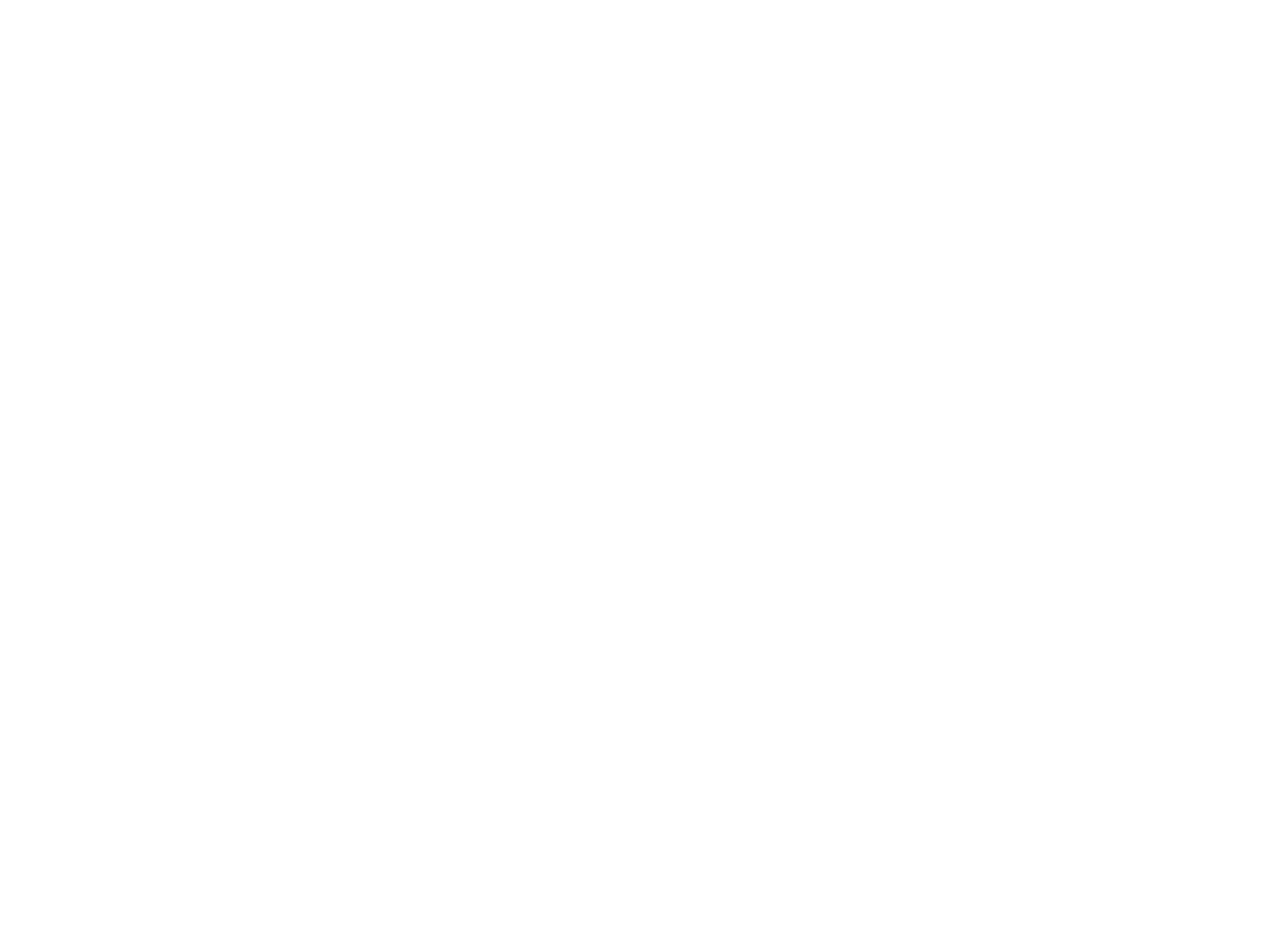
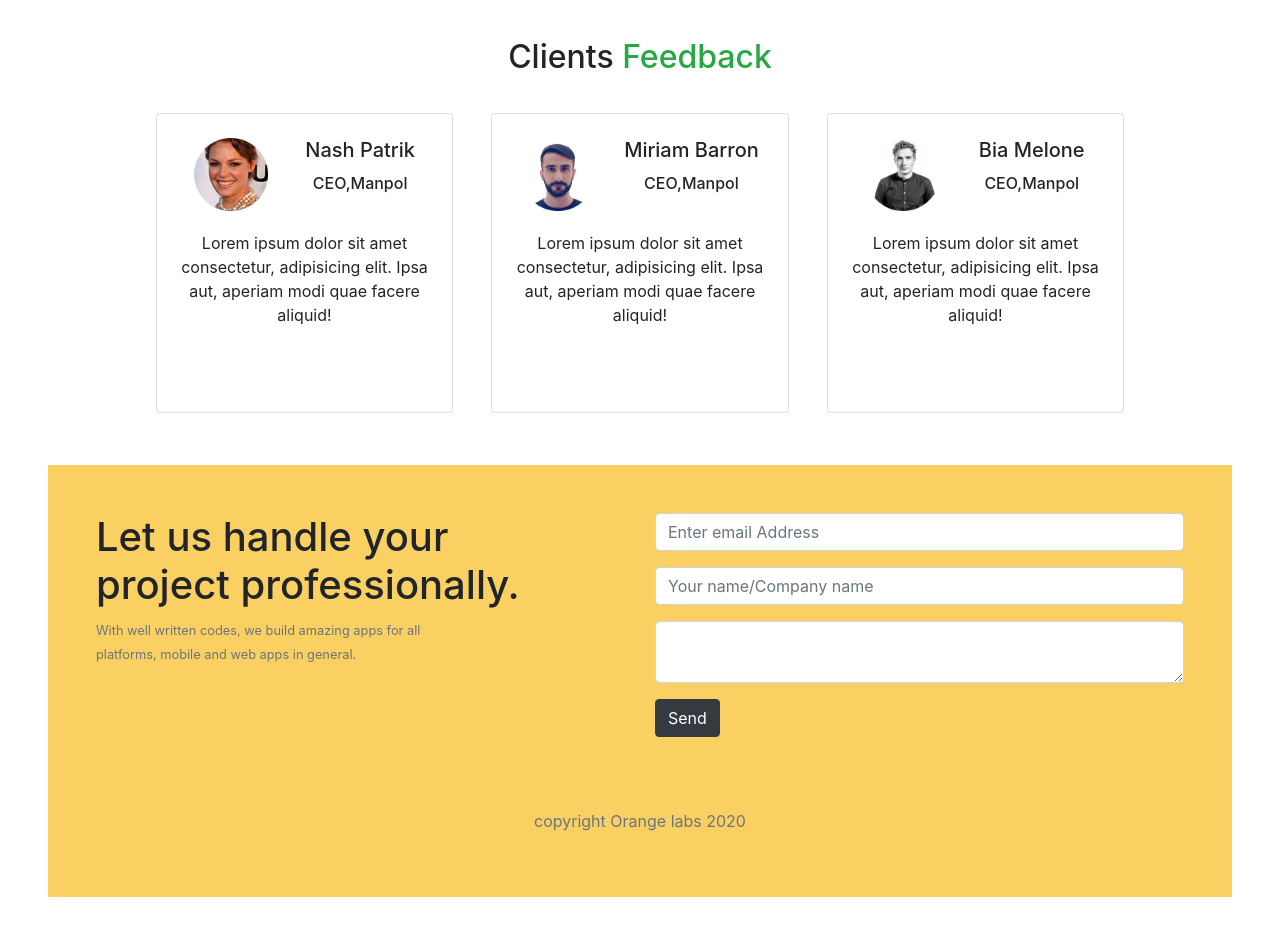
Before and after one commit to ShuvoDas1/creative-agency-client, a React (Create React App) app: page / in a window 1280 px wide. Shown: the part 1660-2596 px from the top of the page. Before the commit the page ends 1682 px from the top, so only its background shows below. Built offline with nearby package versions, Linux system fonts and the light colour scheme.

Commit message:
home section work done

```diff
--- /dev/null
+++ b/src/components/Home/ClientFeedback/ClientFeedback.css
@@ -0,0 +1,3 @@
+.card{
+    min-height: 300px;
+}
--- /dev/null
+++ b/src/components/Home/ClientFeedback/ClientFeedback.js
@@ -0,0 +1,23 @@
+import React from 'react';
+import './ClientFeedback.css'
+
+const ClientFeedback = ({feedback}) => {
+    return (
+        <div className='col-md-3 col-10 m-1'>
+            <div className="card text-center py-4">
+                <div className='d-flex'>
+                    <img src={feedback.img} className="card-img-top img-fluid w-25 m-auto " alt="..." />
+                    <div className='mr-auto'>
+                    <h5 className="card-title">{feedback.name}</h5>
+                    <h6>{feedback.companyName}</h6>
+                    </div>
+                </div>
+                <div className="card-body">
+                    <p className="card-text">{feedback.description}</p>
+                </div>
+            </div>
+        </div>
+    );
+};
+
+export default ClientFeedback;
--- /dev/null
+++ b/src/components/Home/ClientsFeedback/ClientsFeedback.js
@@ -0,0 +1,40 @@
+import React from 'react';
+import customer1 from '../../../images/customer-1.png'
+import customer2 from '../../../images/customer-2.png'
+import customer3 from '../../../images/customer-3.png'
+import ClientFeedback from '../ClientFeedback/ClientFeedback';
+const ClientsFeedback = () => {
+    const fakeClientsFeedback = [
+        {
+            name: 'Nash Patrik',
+            companyName: 'CEO,Manpol',
+            description: "Lorem ipsum dolor sit amet consectetur, adipisicing elit. Ipsa aut, aperiam modi quae facere aliquid!",
+            img: customer1
+        },
+        {
+            name: 'Miriam Barron',
+            companyName: 'CEO,Manpol',
+            description: "Lorem ipsum dolor sit amet consectetur, adipisicing elit. Ipsa aut, aperiam modi quae facere aliquid!",
+            img: customer2
+        },
+        {
+            name: 'Bia Melone',
+            companyName: 'CEO,Manpol',
+            description: "Lorem ipsum dolor sit amet consectetur, adipisicing elit. Ipsa aut, aperiam modi quae facere aliquid!",
+            img: customer3
+        }
+
+    ]
+    return (
+        <section>
+            <h2 className='text-center mt-3 mb-3 p-3'> Clients <span className='text-success'>Feedback</span></h2>
+            <div className='row d-flex justify-content-center'>
+                {
+                    fakeClientsFeedback.map(feedback => <ClientFeedback feedback={feedback}></ClientFeedback>)
+                }
+            </div>
+        </section>
+    );
+};
+
+export default ClientsFeedback;
--- /dev/null
+++ b/src/components/Home/Footer/Footer.js
@@ -0,0 +1,35 @@
+import React from 'react';
+
+const Footer = () => {
+    return (
+        <section className=' m-5 p-5' style={{ backgroundColor: '#FBD062' }}>
+            <div className='row'>
+                <div className="col-md-6 col-12">
+                    <h1>Let us handle your <br /> project professionally.</h1>
+                    <p className='text-secondary'><small>With well written codes,  we build amazing apps for all <br /> platforms, mobile and web apps in general.</small></p>
+                </div>
+                <div className="col-md-6 col-12">
+                    <form>
+                        <div className="form-group">
+                            <input type="email" className="form-control" placeholder="Enter email Address" />
+                        </div>
+                        <div className="form-group">
+                            <input type="password" className="form-control" placeholder="Your name/Company name" />
+                        </div>
+                        <div className="form-group">
+                            <textarea type='text' col='4' className="form-control"></textarea>
+                        </div>
+
+                        <button type="submit" className="btn btn-dark" placeholder='Your Message'>Send</button>
+                    </form>
+                </div>
+            </div>
+            <br />
+            <div className='mt-5'>
+                <p className='text-secondary text-center'>copyright Orange labs {new Date().getFullYear().toString()}</p>
+            </div>
+        </section>
+    );
+};
+
+export default Footer;
--- a/src/components/Home/Home/Home.js
+++ b/src/components/Home/Home/Home.js
@@ -1,5 +1,7 @@
 import React from 'react';
 import CarouselItem from '../CarouselItem/CarouselItem';
+import ClientsFeedback from '../ClientsFeedback/ClientsFeedback';
+import Footer from '../Footer/Footer';
 import Header from '../Header/Header';
 import Services from '../Services/Services';
 
@@ -9,6 +11,8 @@
             <Header></Header>
             <Services></Services>
             <CarouselItem></CarouselItem>
+            <ClientsFeedback></ClientsFeedback>
+            <Footer></Footer>
         </div>
     );
 };
```
